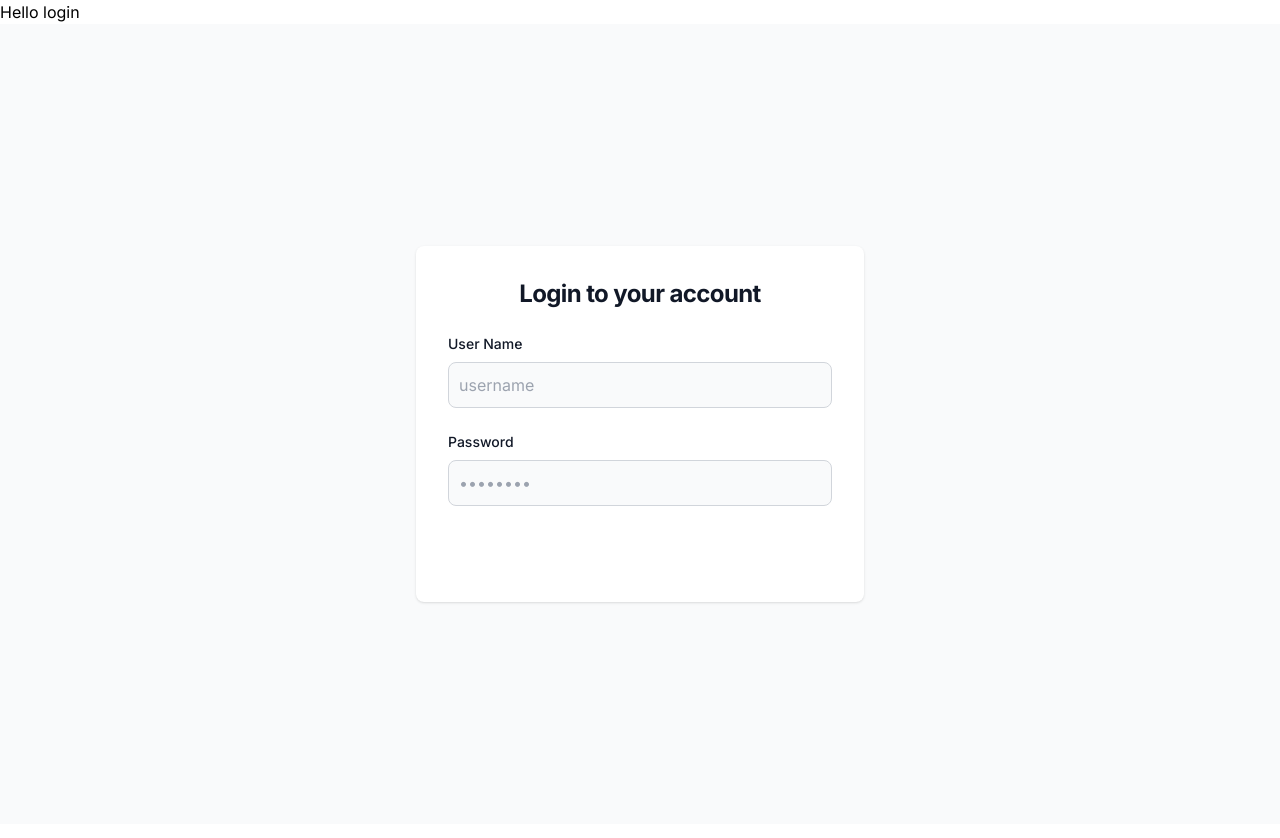
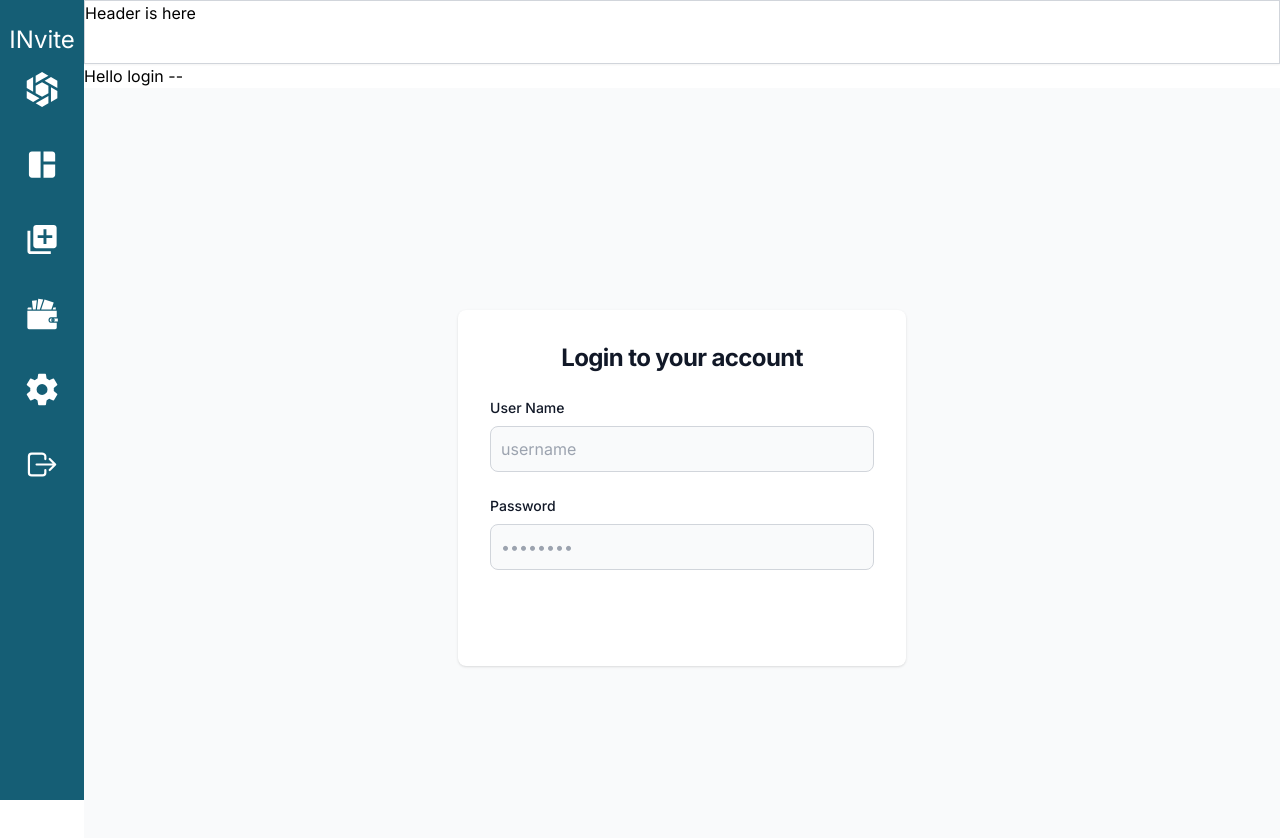
Before and after one commit to shibaramdas-git/02next-invitationcards-app, a Next.js app: page /login in a window 1280 px wide. Shown: the top 838 px of the page. Built offline with nearby package versions, Linux system fonts and the light colour scheme.

Commit message:
Navbar styling complete

```diff
--- a/package.json
+++ b/package.json
@@ -13,6 +13,7 @@
     "next": "14.2.4",
     "react": "^18",
     "react-dom": "^18",
+    "react-icons": "^5.2.1",
     "react-redux": "^9.1.2"
   },
   "devDependencies": {
--- a/src/AuthContext.js
+++ b/src/AuthContext.js
@@ -23,15 +23,13 @@ export function AuthProvider({ children }) {
       }
 
       const data = await response.json();
-      console.log(data);
-      setUser((olduser) => (olduser = data));
+      setUser(data);
     } catch (error) {
       console.error(error);
       alert(
         "Invalid Credentials ! Try again with any username & password from https://dummyjson.com/users"
       );
     }
-    console.log(user);
   };
 
   //Logout
--- /dev/null
+++ b/src/app/balance/page.js
@@ -0,0 +1,5 @@
+import React from "react";
+
+export default function page() {
+  return <div>Balance page</div>;
+}
--- /dev/null
+++ b/src/app/create/page.js
@@ -0,0 +1,5 @@
+import React from "react";
+
+export default function page() {
+  return <div>Create page</div>;
+}
--- /dev/null
+++ b/src/app/dashboard/page.js
@@ -0,0 +1,5 @@
+import React from "react";
+
+export default function page() {
+  return <div>Dashboard page</div>;
+}
--- a/src/app/layout.js
+++ b/src/app/layout.js
@@ -1,6 +1,8 @@
 import { Inter } from "next/font/google";
 import "./globals.css";
 import { AuthProvider } from "@/AuthContext";
+import Sidebar from "@/components/Sidebar";
+import Smallbar from "@/components/Smallbar";
 // import { useContext } from "react";
 // import { user, login, logout } from "@/AuthContext";
 
@@ -14,8 +16,17 @@ export const metadata = {
 export default function RootLayout({ children }) {
   return (
     <html lang="en">
-      <body className={inter.className}>
-        <AuthProvider>{children}</AuthProvider>
+      <body className={`${inter.className} flex w-full`}>
+        <AuthProvider>
+          {/* <Sidebar /> */}
+          <Smallbar />
+          <div className="w-full">
+            <header className="h-16 border-gray-300 border-[0.1px] shadow-sm">
+              Header is here
+            </header>
+            {children}
+          </div>
+        </AuthProvider>
       </body>
     </html>
   );
--- a/src/app/login/page.js
+++ b/src/app/login/page.js
@@ -4,7 +4,7 @@ import AuthContext from "@/AuthContext";
 
 export default function page() {
   const [inputs, setInputs] = useState({});
-  const { login } = useContext(AuthContext);
+  const { login, user } = useContext(AuthContext);
 
   function handleChange(e) {
     setInputs((values) => ({ ...values, [e.target.name]: e.target.value }));
@@ -25,7 +25,7 @@ export default function page() {
 
   return (
     <div>
-      <h1>Hello login</h1>
+      <h1>Hello login -- </h1>
       <section className="bg-gray-50 dark:bg-gray-900">
         <div className="flex flex-col items-center justify-center px-6 py-8 mx-auto md:h-screen lg:py-0">
           <div className="w-full bg-white rounded-lg shadow dark:border md:mt-0 sm:max-w-md xl:p-0 dark:bg-gray-800 dark:border-gray-700">
--- a/src/app/page.js
+++ b/src/app/page.js
@@ -1,3 +1,7 @@
 export default function Home() {
-  return <main>Hello Home page here</main>;
+  return (
+    <div>
+      <main>Hello Home page here</main>
+    </div>
+  );
 }
--- /dev/null
+++ b/src/components/Sidebar.js
@@ -0,0 +1,45 @@
+import React from "react";
+
+import { MdOutlineAccountBalanceWallet } from "react-icons/md";
+import { MdAccountCircle } from "react-icons/md";
+import { MdSpaceDashboard, MdAddToPhotos } from "react-icons/md";
+import { GiWallet } from "react-icons/gi";
+import { SiSecurityscorecard } from "react-icons/si";
+import { IoLogOutOutline } from "react-icons/io5";
+import Link from "next/link";
+
+export default function Sidebar() {
+  return (
+    <div className="w-[240px] bg-cyan-800 h-screen text-white text-xl px-4 py-4 flex flex-col gap-8">
+      <Link href="/" className="text-center">
+        <SiSecurityscorecard className="text-5xl w-full mb-2" />
+        INVite
+      </Link>
+      <Link href="/profile" className="flex items-center gap-2">
+        <MdAccountCircle className="text-3xl" />
+        Account
+      </Link>
+      <div className="flex items-center gap-2">
+        <MdOutlineAccountBalanceWallet className="text-3xl" />
+        <span>Balance :</span>
+        <span className="ml-auto pr-5">10 Rs</span>
+      </div>
+      <div className="flex items-center gap-2">
+        <MdSpaceDashboard className="text-3xl" />
+        Dashboard
+      </div>
+      <div className="flex items-center gap-2">
+        <MdAddToPhotos className="text-3xl" />
+        Create Cards
+      </div>
+      <div className="flex items-center gap-2">
+        <GiWallet className="text-3xl" />
+        Buy Coins
+      </div>
+      <Link href="/logout" className="flex items-center gap-2">
+        <IoLogOutOutline className="text-3xl" />
+        Logout
+      </Link>
+    </div>
+  );
+}
--- /dev/null
+++ b/src/components/Smallbar.js
@@ -0,0 +1,37 @@
+import React from "react";
+import { MdSpaceDashboard, MdAddToPhotos } from "react-icons/md";
+import { GiWallet } from "react-icons/gi";
+import { IoSettingsSharp } from "react-icons/io5";
+import { SiSecurityscorecard } from "react-icons/si";
+import { IoLogOutOutline } from "react-icons/io5";
+import Link from "next/link";
+
+export default function Smallbar() {
+  return (
+    <div className="w-[90px] bg-cyan-800 text-white h-screen pt-6 flex flex-col justify-start gap-10">
+      <Link
+        href="/"
+        className="text-2xl text-center hover:opacity-85"
+        title="INvite cards app logo"
+      >
+        <p className="">INvite</p>
+        <SiSecurityscorecard className="text-[35px] font-bold text-center w-full mt-4" />
+      </Link>
+      <Link href="/dashboard" title="Dashboard">
+        <MdSpaceDashboard className="text-[35px] font-bold text-center w-full hover:opacity-85" />
+      </Link>
+      <Link href="/create" title="Create cards">
+        <MdAddToPhotos className="text-[35px] font-bold text-center w-full hover:opacity-85" />
+      </Link>
+      <Link href="/balance" title="Buy coins">
+        <GiWallet className="text-[35px] font-bold text-center w-full hover:opacity-85" />
+      </Link>
+      <Link href="/" title="Settings">
+        <IoSettingsSharp className="text-[35px] font-bold text-center w-full hover:opacity-85" />
+      </Link>
+      <Link href="/logout" className="flex items-center gap-2" title="Logout">
+        <IoLogOutOutline className="text-[35px] font-bold text-center w-full hover:opacity-85" />
+      </Link>
+    </div>
+  );
+}
```
Also changed, not shown: 1 other file (tests, documents, lock files or other folders).
